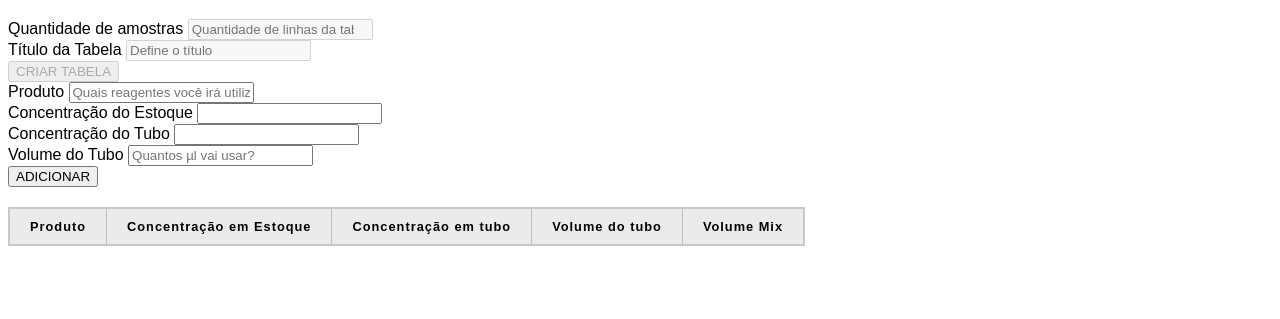
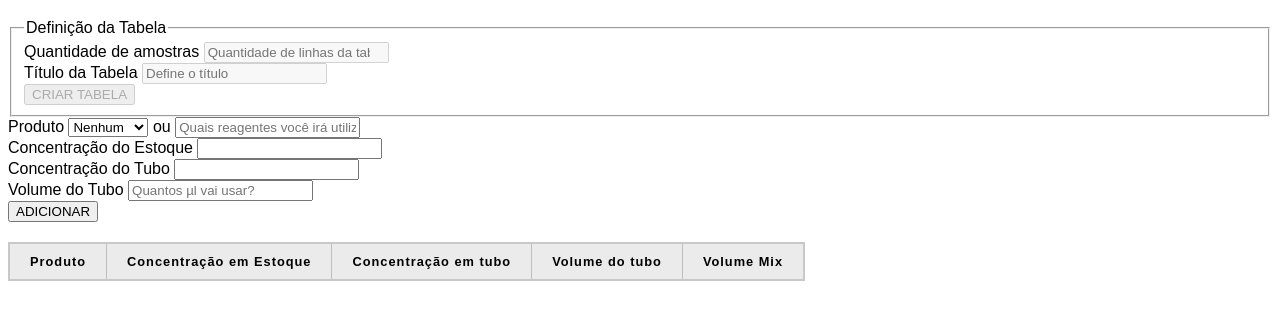
Before and after one commit to lucaspere/PUC_projects, a website: page index.html in a window 1280 px wide. Both pictures are taken after a click on the button "CRIAR TABELA". Shown: the part 61-380 px from the top of the page. Drawn offline with Linux system fonts and the light colour scheme.

Commit message:
ajustando o html para o javascript

```diff
--- a/index.html
+++ b/index.html
@@ -13,7 +13,8 @@
       <h1>
          Cálculo para PCR
       </h1>
-      <div>
+      <fieldset>
+         <legend>Definição da Tabela</legend>
          <div>
             <label for="tm">Quantidade de amostras</label>
             <input id="tm" type="number" name="tubeMix" min="1" placeholder="Quantidade de linhas da tabela">
@@ -23,11 +24,23 @@
             <input id="inputTableTitle" type="text" name="inputTableTitle" min="1" placeholder="Define o título">
          </div>
          <button type="button" id="amostra">CRIAR TABELA</button>
-      </div>
+      </fieldset>
       <form>
          <div>
-            <label for="procut">Produto</label>
-            <input id="product" type="text" name="product" placeholder="Quais reagentes você irá utilizar?">
+            <label>Produto
+               <select autofocus>
+                  <option value="" selected>Nenhum</option>
+                  <option value="DNA">DNA</option>
+                  <option value="Água">Água</option>
+                  <option value="DNTP's">DNTP's</option>
+                  <option value="Magnésio">Magnésio</option>
+                  <option value="Tampão">Tampão;</option>
+                  <option value="Primer 1">Primer 1</option>
+                  <option value="Primer 2">Primer 2</option>
+               </select>
+               <span>ou</span>
+               <input id="product" type="text" name="product" placeholder="Quais reagentes você irá utilizar?">
+            </label>
          </div>
          <div>
             <label for="sc">Concentração do Estoque</label>
--- a/index.js
+++ b/index.js
@@ -7,7 +7,11 @@ const inputTableTitle = document.querySelector("#inputTableTitle");
 const buttonSample = document.querySelector('#amostra');
 const captionTable = document.querySelector("#captionTable");
 const inputs = document.querySelectorAll('form input[type=text]');
+const select = document.querySelector('select');
 
+select.onchange = function(e) {
+   inputs[0].value = e.target.value;
+}
 let count = 0;
 
 body.onload = function () {
```
